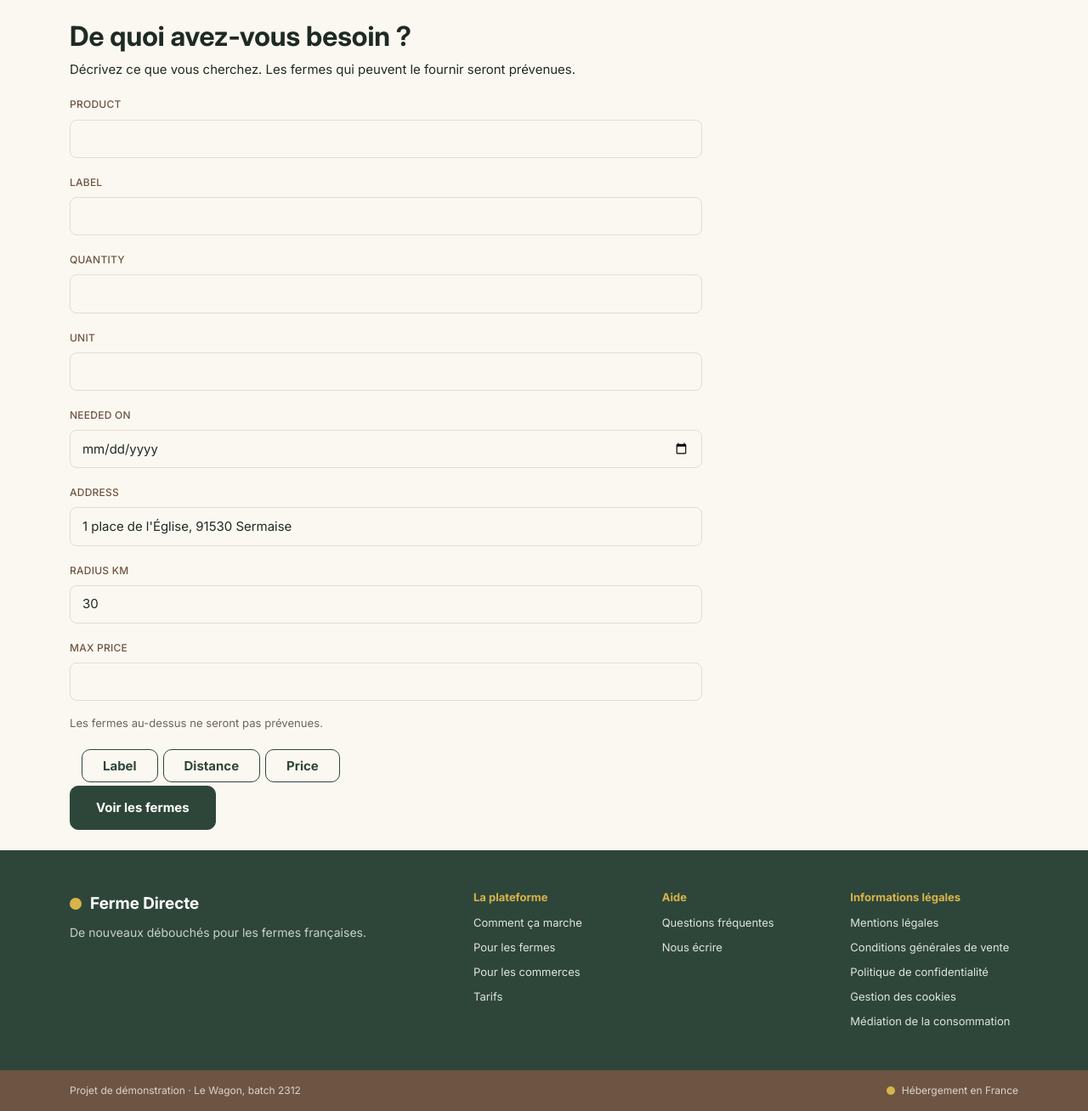
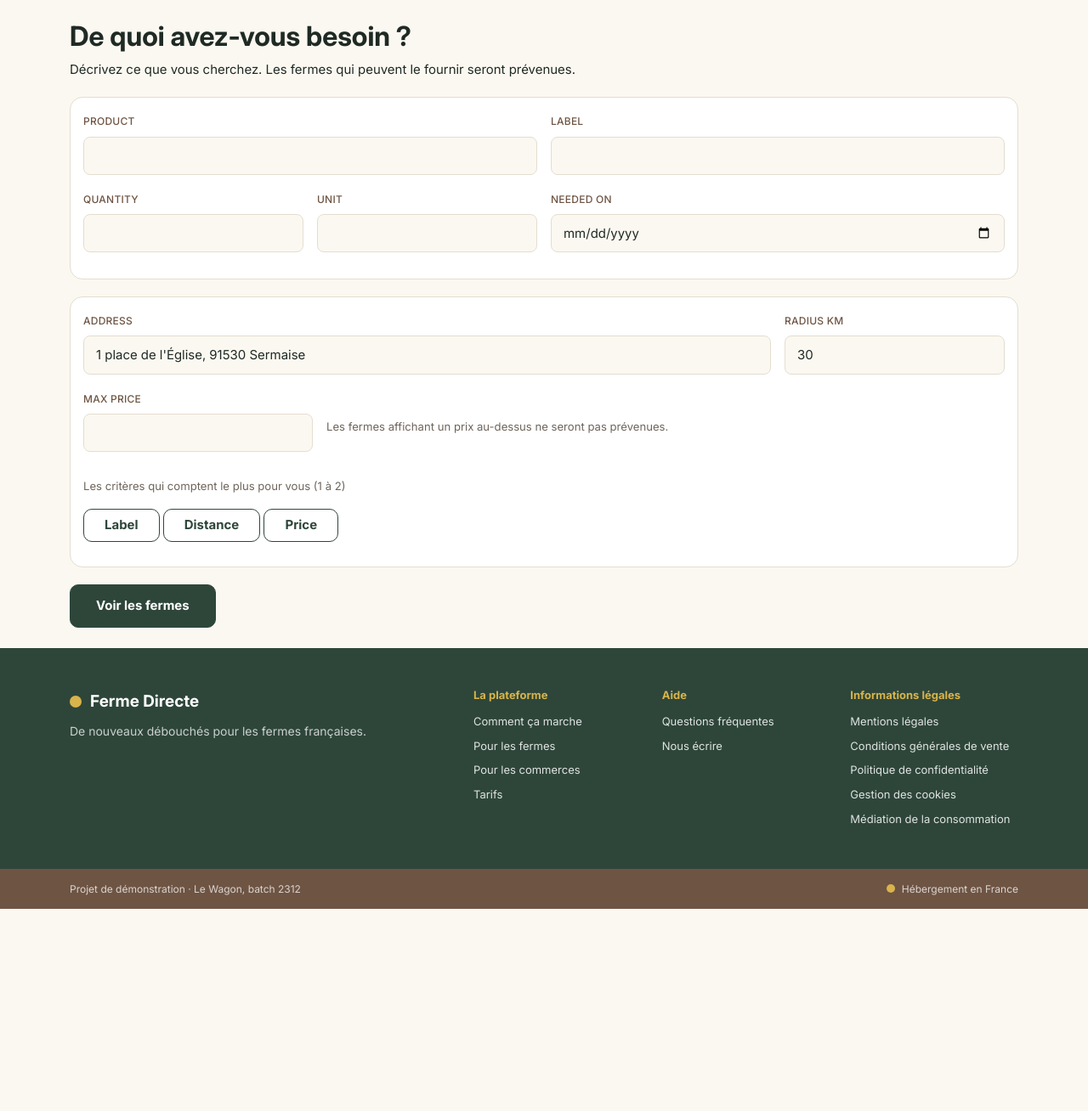
Before and after one commit to ferme-directe/ferme-directe, a Rails app: page /needs/new in a window 1280 px wide. Shown: the part 78-1386 px from the top of the page at 85% size. After the commit the page ends 1148 px from the top, so only its background shows below. Run offline with Rails 7, Linux system fonts and the light colour scheme; a user stored in the database is signed in; data comes from the database, SQL or seed files in the repository; data that the repository does not hold is empty; style sheets or scripts are compiled from the project's sources; parts of the project's set-up code (start-up, migrations or seed data) failed here and were passed over; some libraries are stand-ins or nearby versions.

Commit message:
design formulaire (#74)

```diff
--- a/app/assets/stylesheets/components/_index.scss
+++ b/app/assets/stylesheets/components/_index.scss
@@ -16,3 +16,4 @@
 @import "button_favoris";
 @import "container-fichesmaps.scss";
 @import "visuals";
+@import "need-card";
--- /dev/null
+++ b/app/assets/stylesheets/components/_need-card.scss
@@ -0,0 +1,11 @@
+.need-card {
+  margin: 20px 0;
+  padding: 1em;
+  background: white;
+  border-radius: 1em;
+  border: 1px solid $trait;
+}
+
+.need-card-priorities{
+  padding: 0.875rem 0.875rem 0.875rem 0;
+}
--- a/app/controllers/needs_controller.rb
+++ b/app/controllers/needs_controller.rb
@@ -2,7 +2,7 @@
 class NeedsController < ApplicationController
   # Story 1 (A01) : affiche le formulaire. Lit products et les adresses de l'entreprise.
   def new
-    @need = Listing.new(kind: :need, address_id: current_user.company.addresses, radius_km: 30)
+    @need = Listing.new(kind: :need, address_id: current_user.company.addresses)
     authorize @need
     form_options
   end
--- a/app/views/needs/new.html.erb
+++ b/app/views/needs/new.html.erb
@@ -1,45 +1,70 @@
 <div class="container col-lg-12">
   <h1><%= t(".title") %></h1>
   <p><%= t(".subtitle") %></p>
-  <div class="need-form col-lg-8">
+  <div class="need-form col-lg-12">
     <%= simple_form_for @need, url: needs_path do |f| %>
+      <div class="need-card">
+        <div class="row gx-3">
+          <div class="col-lg-6">
             <%= f.association :product,
               as: :grouped_select,
               group_method: :last,
               collection: @products.group_by(&:category).transform_values { |products|
               products.map { |p| [p.name, p.id]}
               } %>
+          </div>
+          <div class="col-lg-6">
             <%= f.input :label,
               collection: Listing::LABELS %>
+          </div>
+        </div>
+          <div class="row gx-3">
+            <div class="col-lg-3">
               <%= f.input :quantity,
+                  as: :integer,
                   min: 1,
                   step: 1,
                   required: true %>
+            </div>
+            <div class="col-lg-3">
               <%= f.input :unit,
                   collection: Listing::UNITS,
                   label_method: ->(unit) { t("units.choice.#{unit}") },
                   required: true %>
+            </div>
+            <div class="col-lg-6">
               <%= f.input :needed_on,
                   as: :string,
                   input_html: {
                     type: "date",
                     min: Date.current
                   } %>
+            </div>
+          </div>
+      </div>
+      <div class="need-card">
+        <div class="row gx-3">
+          <div class="col-lg-9">
             <%= f.input :address_id,
                 collection: @addresses,
                 label_method: :full_address,
                 value_method: :id,
                 selected: current_user.company.addresses.first&.id,
                 include_blank: false%>
+          </div>
+          <div class="col-lg-3">
             <%= f.input :radius_km,
                 input_html: {min: 5, max: 50, step: 5} %>
-      <div class="form-group">
+          </div>
+          <div class="d-flex align-items-center gap-3">
             <%= f.input :max_price,
                 input_html: {min: 0.01, step: 0.01},
                 required: false %>
-        <p class="small text-body-secondary"><%= t(".max_price_text") %></p>
+            <p class="small text-body-secondary mb-0 text-muted"><%= t(".max_price_text") %></p>
           </div>
-      <div class="tag" role="group" aria-label="Priorités">
+        </div>
+        <div class="need-card-priorities" role="group" aria-label="Priorités">
+          <p class="small text-body-secondary"><%= t(".priorities_hint") %></p>
           <% Listing::PRIORITIES.each do |priority| %>
               <input type="checkbox"
                 class="btn-check"
@@ -52,9 +77,10 @@
               </label>
           <% end %>
           </div>
+      </div>
         <div>
           <%= f.button :submit, t(".button_see_farm"), class: "btn btn-primary btn-lg" %>
+        </div>
     <% end %>
   </div>
 </div>
-</div>
--- a/config/locales/fr.yml
+++ b/config/locales/fr.yml
@@ -214,8 +214,9 @@ fr:
     new:
       title: De quoi avez-vous besoin ?
       subtitle: Décrivez ce que vous cherchez. Les fermes qui peuvent le fournir seront prévenues.
-      max_price_text: Les fermes au-dessus ne seront pas prévenues.
+      max_price_text: Les fermes affichant un prix au-dessus ne seront pas prévenues.
       button_see_farm: Voir les fermes
+      priorities_hint: Les critères qui comptent le plus pour vous (1 à 2)
 
   # Page d'accueil après connexion (story 14, app/views/pages/home.html.erb).
   pages:
```
Lines whose indentation alone changed are shown as unchanged.
